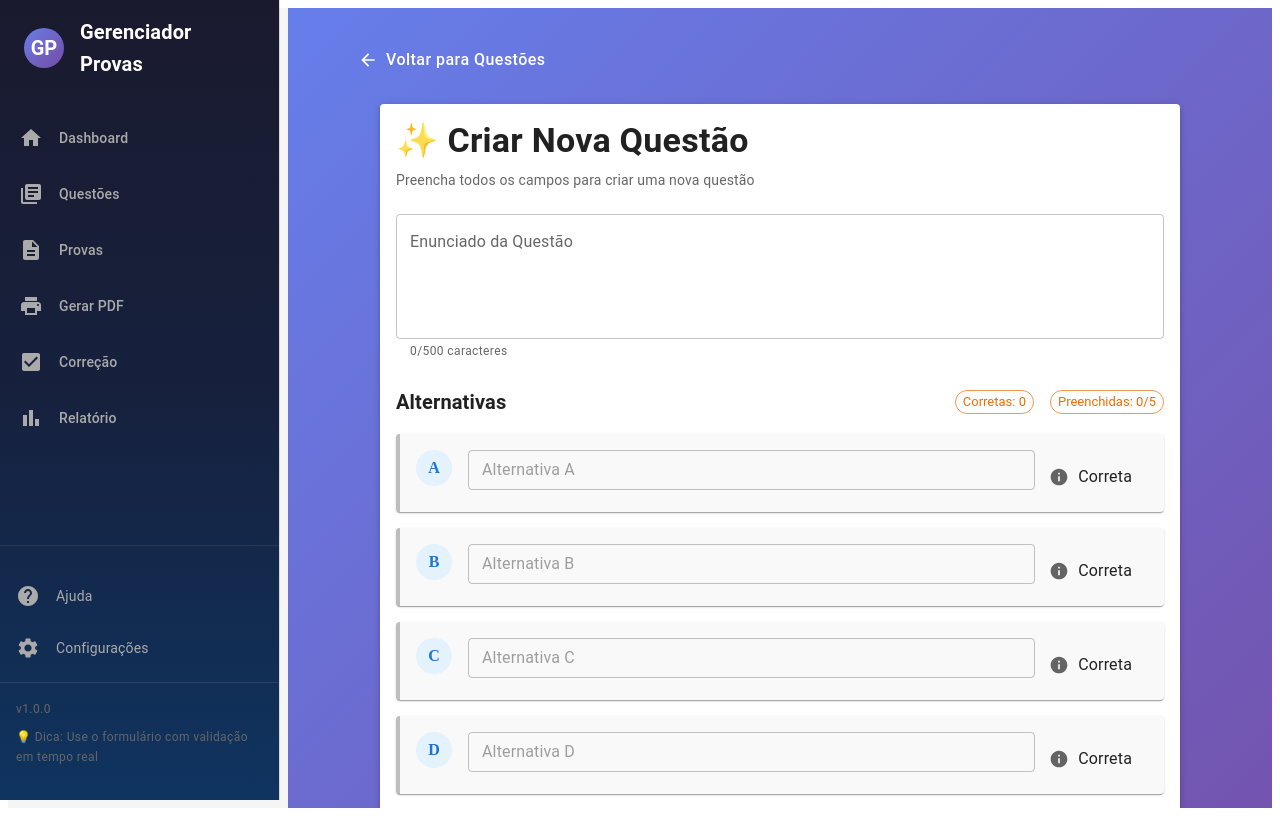
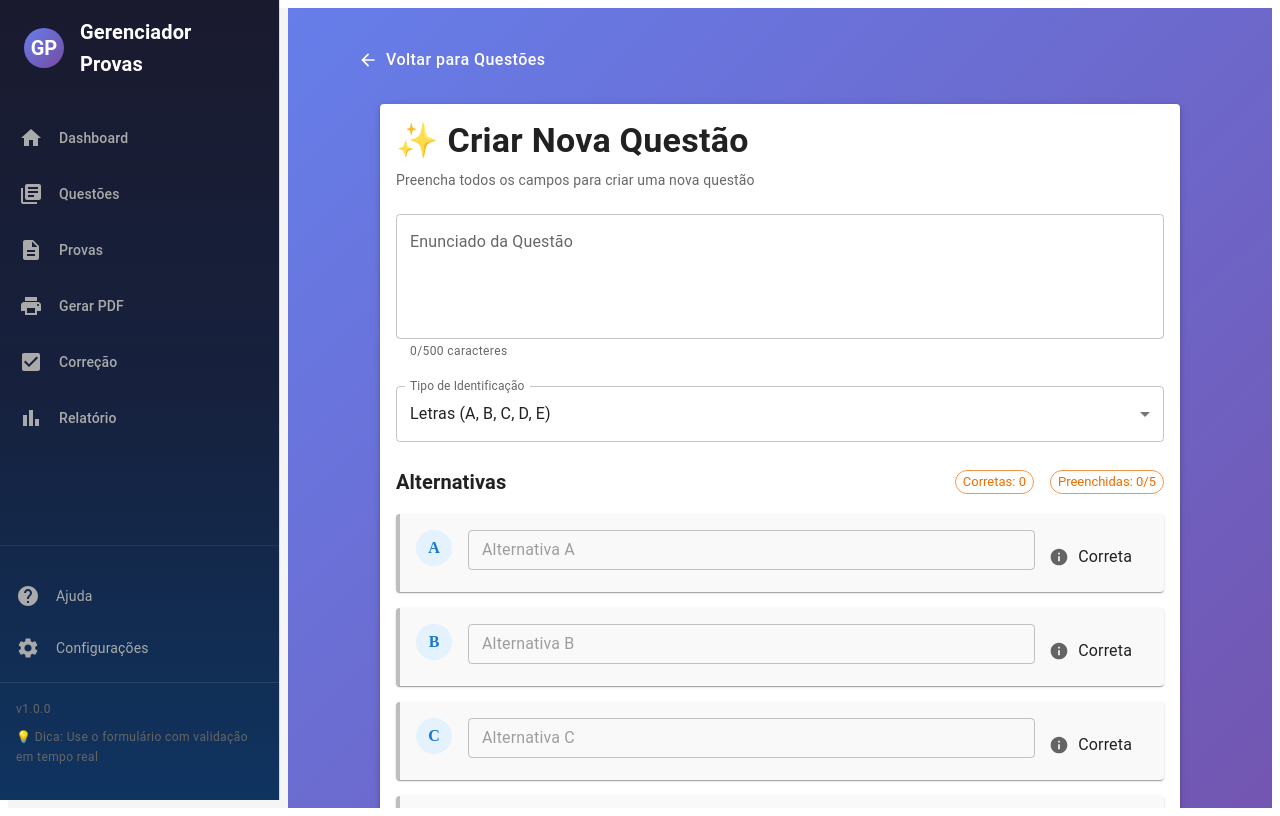
Before and after one commit to RicardoPLins/primeiro-experimento-agentes-IA, a React (Vite) app in the folder packages/frontend/: page /questoes/nova in a window 1280 px wide. Built offline with nearby package versions, Linux system fonts and the light colour scheme.

Commit message:
fix: questões de soma de potência de 2

```diff
--- a/packages/frontend/src/components/FormProva.tsx
+++ b/packages/frontend/src/components/FormProva.tsx
@@ -79,10 +79,42 @@ export const FormProva: FC<FormProvaProps> = ({ prova, onSuccess }) => {
   }, [prova, reset]);
 
   const questoesIds = watch('questoes');
+  const identificacaoSelecionada = watch('identificacao');
   const questoesSelecionadas = useMemo(
     () => questoes.filter((q) => questoesIds.includes(q.id)),
     [questoes, questoesIds]
   );
+
+  // Detectar tipo de identificação baseado nas questões já selecionadas
+  const tipoDetectado: 'LETRAS' | 'POTENCIAS_DE_2' | null = useMemo(() => {
+    if (questoesSelecionadas.length === 0) return null;
+    const tipo = questoesSelecionadas[0]?.tipoIdentificacao || 'LETRAS';
+    return tipo as any;
+  }, [questoesSelecionadas]);
+
+  // Filtrar questões apenas do tipo detectado
+  const questoesDisponiveis = useMemo(() => {
+    if (tipoDetectado === null) {
+      // Se nenhuma questão foi selecionada ainda, mostrar todas
+      return questoes;
+    }
+    // Mostrar apenas questões do tipo detectado
+    return questoes.filter((q) => {
+      const tipo = q.tipoIdentificacao || 'LETRAS';
+      return tipo === tipoDetectado;
+    });
+  }, [questoes, tipoDetectado]);
+
+  // Atualizar identificacao automáticamente quando tipo for detectado
+  useEffect(() => {
+    if (tipoDetectado && tipoDetectado !== identificacaoSelecionada) {
+      // Reset é importado do form, atualizar identificacao
+      reset((prevValues) => ({
+        ...prevValues,
+        identificacao: tipoDetectado,
+      }));
+    }
+  }, [tipoDetectado, identificacaoSelecionada, reset]);
 
   const onSubmit = async (data: FormProvaData) => {
     try {
@@ -179,17 +211,36 @@ export const FormProva: FC<FormProvaProps> = ({ prova, onSuccess }) => {
 
         {/* Questões Selection */}
         <Box sx={{ mb: 4 }}>
-          <Typography variant="subtitle1" sx={{ fontWeight: 'bold', mb: 2 }}>
-            Selecionar 5 Questões ({questoesIds.length}/5)
-          </Typography>
+          <Box sx={{ display: 'flex', justifyContent: 'space-between', alignItems: 'center', mb: 2 }}>
+            <Typography variant="subtitle1" sx={{ fontWeight: 'bold' }}>
+              Selecionar 5 Questões ({questoesIds.length}/5)
+            </Typography>
+            {tipoDetectado && (
+              <Box sx={{
+                px: 2,
+                py: 1,
+                backgroundColor: '#e3f2fd',
+                borderRadius: 1,
+                border: '1px solid #1976d2'
+              }}>
+                <Typography variant="caption" sx={{ fontWeight: 'bold', color: '#1976d2' }}>
+                  📌 Tipo: {tipoDetectado === 'LETRAS' ? 'Letras (A, B, C, D, E)' : 'Potências de 2 (1, 2, 4, 8, 16)'}
+                </Typography>
+              </Box>
+            )}
+          </Box>
 
           {errors.questoes && <Alert severity="error" sx={{ mb: 2 }}>{errors.questoes.message}</Alert>}
 
-          {questoes.length === 0 ? (
-            <Alert severity="info">Nenhuma questão disponível. Crie questões primeiro!</Alert>
+          {questoesDisponiveis.length === 0 ? (
+            <Alert severity="info">
+              {questoes.length === 0
+                ? 'Nenhuma questão disponível. Crie questões primeiro!'
+                : `Nenhuma questão disponível com tipo ${tipoDetectado === 'LETRAS' ? 'Letras' : 'Potências de 2'}. Selecione questões de um tipo para filtrar.`}
+            </Alert>
           ) : (
             <Box sx={{ display: 'grid', gap: 2, maxHeight: 400, overflowY: 'auto' }}>
-              {questoes.map((questao) => (
+              {questoesDisponiveis.map((questao) => (
                 <Card
                   key={questao.id}
                   sx={{
--- a/packages/frontend/src/components/FormQuestao.tsx
+++ b/packages/frontend/src/components/FormQuestao.tsx
@@ -18,12 +18,17 @@ import {
   CircularProgress,
   Chip,
   Paper,
+  Select,
+  MenuItem,
+  FormControl,
+  InputLabel,
 } from '@mui/material';
 import { Check, Info as InfoIcon } from '@mui/icons-material';
 import { motion } from 'framer-motion';
 
 const questaoSchema = z.object({
   enunciado: z.string().min(10, 'Mínimo 10 caracteres').max(500, 'Máximo 500 caracteres'),
+  tipoIdentificacao: z.enum(['LETRAS', 'POTENCIAS_DE_2']),
   alternativas: z.array(
     z.object({
       descricao: z.string().min(1, 'Descrição obrigatória').max(200, 'Máximo 200 caracteres'),
@@ -45,6 +50,7 @@ export const FormQuestao: FC<FormQuestaoProps> = ({ questao, onSuccess }) => {
     mode: 'onChange',
     defaultValues: {
       enunciado: questao?.enunciado || '',
+      tipoIdentificacao: questao?.tipoIdentificacao || 'LETRAS',
       alternativas: questao?.alternativas || Array(5).fill(null).map(() => ({ descricao: '', isCorreta: false })),
     },
   });
@@ -54,6 +60,7 @@ export const FormQuestao: FC<FormQuestaoProps> = ({ questao, onSuccess }) => {
     if (questao) {
       reset({
         enunciado: questao.enunciado,
+        tipoIdentificacao: questao.tipoIdentificacao || 'LETRAS',
         alternativas: questao.alternativas,
       });
     }
@@ -162,6 +169,31 @@ export const FormQuestao: FC<FormQuestaoProps> = ({ questao, onSuccess }) => {
                     inputProps={{ maxLength: 500 }}
                     sx={{ mb: 3 }}
                   />
+                )}
+              />
+            </motion.div>
+
+            {/* Tipo de Identificação */}
+            <motion.div
+              initial={{ opacity: 0, y: 10 }}
+              animate={{ opacity: 1, y: 0 }}
+              transition={{ delay: 0.15 }}
+            >
+              <Controller
+                name="tipoIdentificacao"
+                control={control}
+                render={({ field }) => (
+                  <FormControl fullWidth sx={{ mb: 3 }}>
+                    <InputLabel>Tipo de Identificação</InputLabel>
+                    <Select
+                      {...field}
+                      label="Tipo de Identificação"
+                      error={!!errors.tipoIdentificacao}
+                    >
+                      <MenuItem value="LETRAS">Letras (A, B, C, D, E)</MenuItem>
+                      <MenuItem value="POTENCIAS_DE_2">Potências de 2 (1, 2, 4, 8, 16)</MenuItem>
+                    </Select>
+                  </FormControl>
                 )}
               />
             </motion.div>
```
Also changed, not shown: 1 other file (tests, documents, lock files or other folders).
